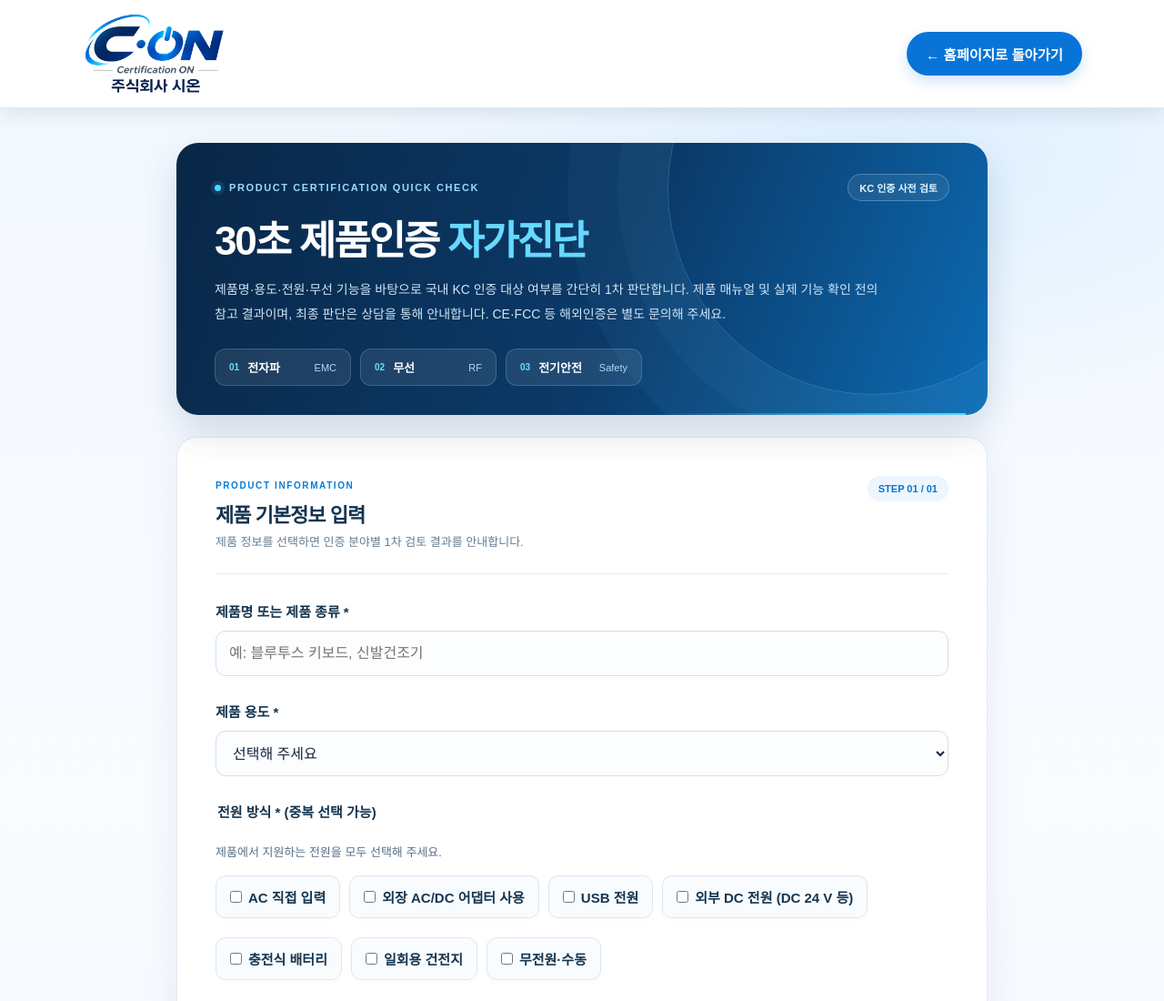
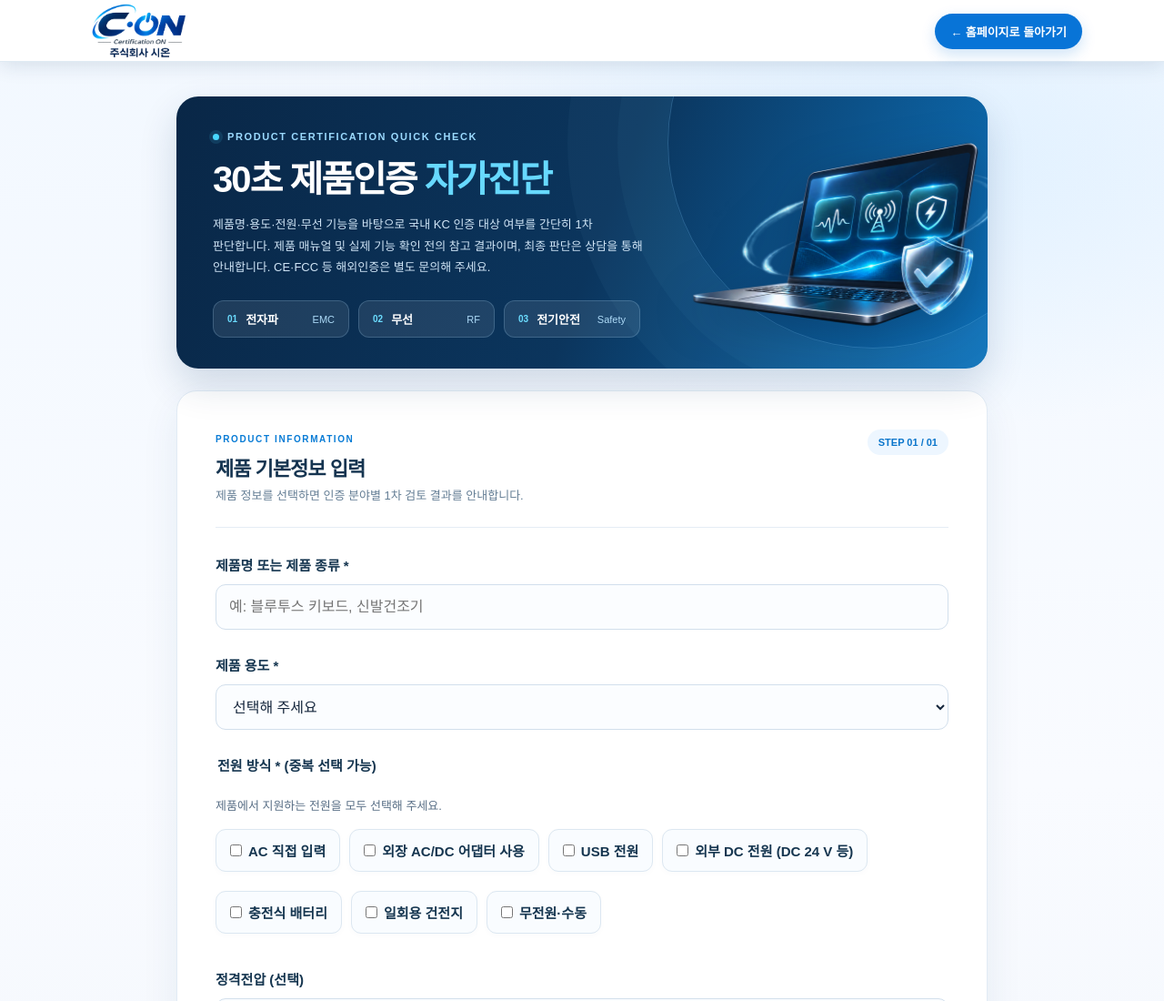
Before and after one commit to con-certification/con-certification.github.io, a plain HTML site: page diagnosis.html in a window 1280 px wide. Shown: the top 1100 px of the page at 91% size. Drawn offline with Linux system fonts and the light colour scheme.

Commit message:
Add files via upload

```diff
--- a/diagnosis.html
+++ b/diagnosis.html
@@ -208,12 +208,28 @@ body{background:radial-gradient(ellipse 65% 420px at 78% 180px,rgba(105,190,255,
 @media(max-width:700px){.diag-wrap{padding:22px 14px 0}.diag-hero-shell{padding:26px 22px 24px;border-radius:18px}.diag-hero-tag{margin-left:0}.diag-focus-items{gap:7px}.diag-focus-items>span{min-width:0;flex:1 1 30%;padding:9px;gap:5px}.diag-focus-items strong{font-size:12px}.diag-focus-items small{font-size:10px}.diag-form-heading{align-items:flex-start}.diag-form-step{font-size:10px;padding:7px 9px}}
 @media(max-width:420px){.diag-focus-items>span{flex:1 1 100%}.diag-hero-top{font-size:9px}.diag-form-heading h2{font-size:19px}.diag-form-step{display:none}}
 
+
+/* Final diagnosis-only refinement: compact independent header + 3D hero artwork */
+html body header.sion-header.diag-simple-header{height:68px!important;min-height:68px!important;max-height:68px!important;padding:0!important;position:relative!important}
+html body header.sion-header.diag-simple-header .sion-navwrap{height:68px!important;min-height:68px!important;max-height:68px!important;width:min(88%,1100px)!important;max-width:1100px!important;margin:0 auto!important;padding:0!important;display:flex!important;align-items:center!important;justify-content:space-between!important}
+html body header.sion-header.diag-simple-header .sion-brand{height:64px!important;max-height:64px!important;width:126px!important;max-width:126px!important;min-width:0!important;flex:0 0 126px!important;display:flex!important;align-items:center!important}
+html body header.sion-header.diag-simple-header .sion-brand img{height:62px!important;max-height:62px!important;width:126px!important;max-width:126px!important;object-fit:contain!important}
+html body header.sion-header.diag-simple-header .diag-home-link{font-size:13px!important;padding:10px 17px!important;min-height:36px!important}
+.diag-hero-shell{min-height:260px;padding:38px 40px 34px;background:linear-gradient(110deg,#092747 0%,#0b355d 52%,#0d70b8 100%)}
+.diag-hero-shell:after{display:none}
+.diag-hero-shell .diag-hero-top,.diag-hero-shell h1,.diag-hero-shell .diag-intro,.diag-hero-shell .diag-focus-items{z-index:2;max-width:59%}
+.diag-hero-shell .diag-intro{font-size:13px;line-height:1.8}
+.diag-hero-shell h1{font-size:clamp(27px,3.6vw,40px)}
+.diag-hero-shell .diag-hero-tag{display:none}
+.diag-hero-art{position:absolute;z-index:1;right:-4%;top:50%;transform:translateY(-49%);width:54%;height:auto;max-height:110%;object-fit:contain;pointer-events:none;filter:drop-shadow(0 12px 24px rgba(0,14,40,.25))}
+@media(max-width:700px){html body header.sion-header.diag-simple-header,html body header.sion-header.diag-simple-header .sion-navwrap{height:64px!important;min-height:64px!important;max-height:64px!important}html body header.sion-header.diag-simple-header .sion-brand{height:60px!important;max-height:60px!important;width:112px!important;max-width:112px!important;flex:0 0 112px!important}html body header.sion-header.diag-simple-header .sion-brand img{width:112px!important;height:57px!important;max-height:57px!important}html body header.sion-header.diag-simple-header .diag-home-link{font-size:11px!important;padding:9px 11px!important}.diag-hero-shell{padding:26px 22px 25px;min-height:0}.diag-hero-shell .diag-hero-top,.diag-hero-shell h1,.diag-hero-shell .diag-intro,.diag-hero-shell .diag-focus-items{max-width:100%}.diag-hero-art{opacity:.15;width:75%;right:-25%;top:42%}.diag-hero-shell .diag-intro{font-size:12px}.diag-hero-shell h1{font-size:30px}}
+
 </style>
 </head>
 <body>
 <header class="sion-header diag-simple-header"><div class="sion-navwrap"><a class="sion-brand" href="index.html" aria-label="주식회사 시온 홈페이지"><img src="sion-logo-transparent.png" alt="C·ON Certification ON 주식회사 시온"></a><a class="diag-home-link" href="index.html">← 홈페이지로 돌아가기</a></div></header>
 <main class="diag-wrap">
-<div class="diag-hero-shell"><div class="diag-hero-top"><span class="diag-hero-dot" aria-hidden="true"></span><span>PRODUCT CERTIFICATION QUICK CHECK</span><span class="diag-hero-tag">KC 인증 사전 검토</span></div><h1>30초 제품인증 <em>자가진단</em></h1><p class="diag-intro">제품명·용도·전원·무선 기능을 바탕으로 국내 KC 인증 대상 여부를 간단히 1차 판단합니다. 제품 매뉴얼 및 실제 기능 확인 전의 참고 결과이며, 최종 판단은 상담을 통해 안내합니다. CE·FCC 등 해외인증은 별도 문의해 주세요.</p><div class="diag-focus-items" aria-label="검토 분야"><span><i class="diag-focus-mark">01</i><strong>전자파</strong><small>EMC</small></span><span><i class="diag-focus-mark">02</i><strong>무선</strong><small>RF</small></span><span><i class="diag-focus-mark">03</i><strong>전기안전</strong><small>Safety</small></span></div></div>
+<div class="diag-hero-shell"><img class="diag-hero-art" src="diagnosis-3d-laptop.png" alt="" aria-hidden="true" loading="eager"><div class="diag-hero-top"><span class="diag-hero-dot" aria-hidden="true"></span><span>PRODUCT CERTIFICATION QUICK CHECK</span><span class="diag-hero-tag">KC 인증 사전 검토</span></div><h1>30초 제품인증 <em>자가진단</em></h1><p class="diag-intro">제품명·용도·전원·무선 기능을 바탕으로 국내 KC 인증 대상 여부를 간단히 1차 판단합니다. 제품 매뉴얼 및 실제 기능 확인 전의 참고 결과이며, 최종 판단은 상담을 통해 안내합니다. CE·FCC 등 해외인증은 별도 문의해 주세요.</p><div class="diag-focus-items" aria-label="검토 분야"><span><i class="diag-focus-mark">01</i><strong>전자파</strong><small>EMC</small></span><span><i class="diag-focus-mark">02</i><strong>무선</strong><small>RF</small></span><span><i class="diag-focus-mark">03</i><strong>전기안전</strong><small>Safety</small></span></div></div>
 <form class="diag-card" id="diagForm">
 <div class="diag-form-heading"><div><span class="diag-form-eyebrow">PRODUCT INFORMATION</span><h2>제품 기본정보 입력</h2><p>제품 정보를 선택하면 인증 분야별 1차 검토 결과를 안내합니다.</p></div><span class="diag-form-step">STEP 01 / 01</span></div>
  <div class="diag-field"><label for="product">제품명 또는 제품 종류 *</label><input id="product" name="product" required maxlength="120" placeholder="예: 블루투스 키보드, 신발건조기"></div>
```
Also changed, not shown: diagnosis-3d-laptop.png (added).
